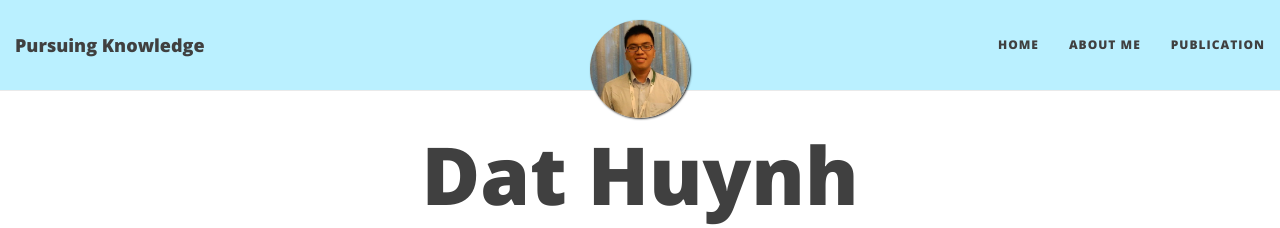
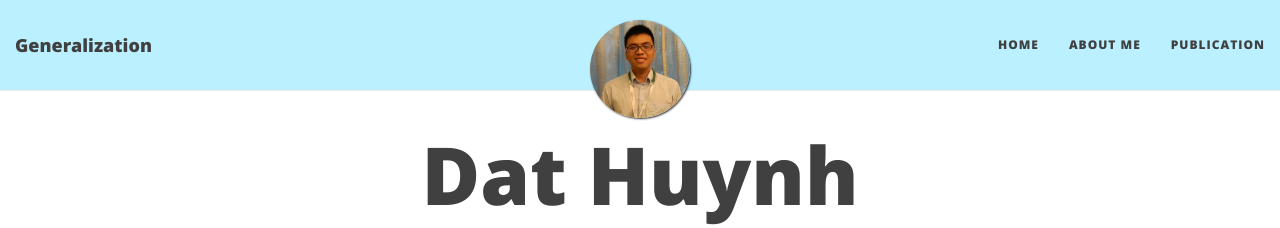
Before and after one commit to ZiweiXU/hbdat.github.io, a Jekyll site: the page built from index.html, in a window 1280 px wide. Shown: the top 228 px of the page. Built offline with Jekyll 4.4.1, drawn with Linux system fonts in a browser that asks for light colours; nearby versions of some CDN libraries; the list of posts is cut into pages by our own code.

Commit message:
update name

```diff
--- a/_config.yml
+++ b/_config.yml
@@ -1,7 +1,7 @@
 # --- General options --- #
 
 # Name of website
-title: Pursuing Knowledge
+title: Generalization
 
 # Short description of your site
 description: The Joy of Pursuing Knowledge
```
